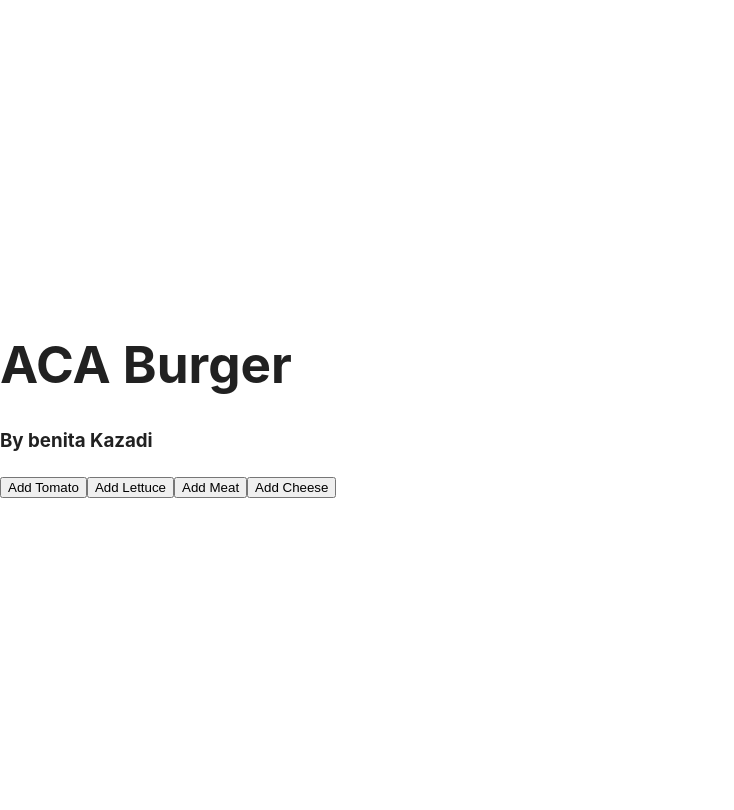
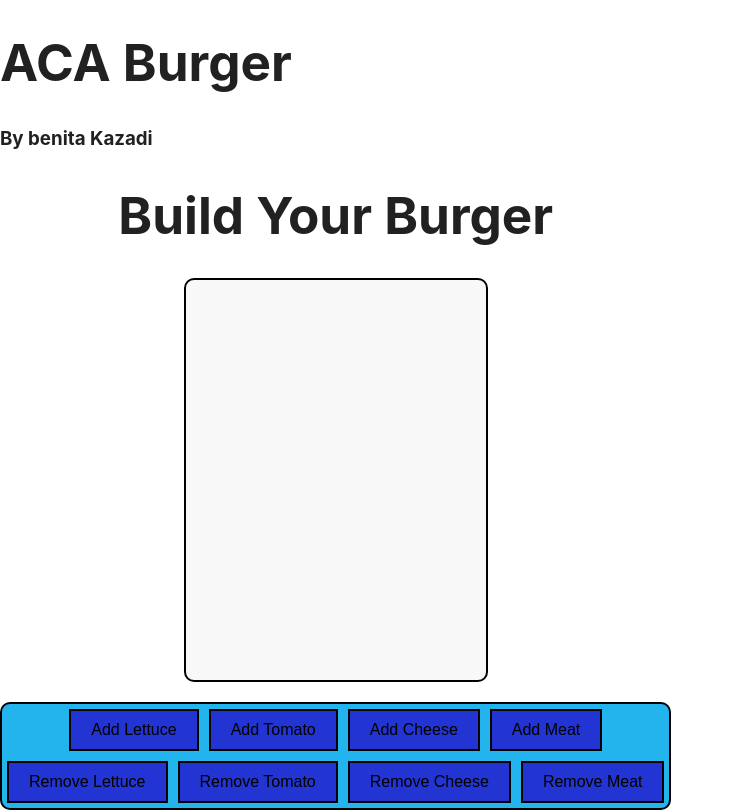
Before and after one commit to BKSoftwares21/ACA-react-burgers, a React (Vite) app: page / in a window 1280 px wide. Shown: the whole page, without its empty margins (0-734 px from the left). Built offline with nearby package versions, Linux system fonts and the light colour scheme.

Commit message:
added all the ingredients lacking bread

```diff
--- a/src/App.tsx
+++ b/src/App.tsx
@@ -1,20 +1,12 @@
+import React from 'react';
+import Burger from './components/Burger';
+const App:React.FC =() => {
+return (
+    <>
 
-import './components/BurgerStyles.css'
-function App() {
-
-
-  return (
-    <><h1>ACA Burger</h1>
+      <div className= 'App'><h1>ACA Burger</h1>
         <h3>By benita Kazadi</h3>
-      <div className= 'burgerdisplay'>
-
-
-
-<button>Add Tomato</button>
-<button>Add Lettuce</button>
-<button>Add Meat</button>
-<button>Add Cheese</button>
-
+      <Burger/>
       </div>
 
     </>
--- /dev/null
+++ b/src/components/Burger.tsx
@@ -0,0 +1,64 @@
+import React, { useState } from 'react';
+import './BurgerStyles.css';
+
+type Ingredients = {
+  lettuce: number;
+  tomato: number;
+  cheese: number;
+  meat: number;
+};
+
+const Burger: React.FC = () => {
+  const [ingredients, setIngredients] = useState<Ingredients>({
+    lettuce: 0,
+    tomato: 0,
+    cheese: 0,
+    meat: 0,
+  });
+
+  const addIngredient = (ingredient: keyof Ingredients) => {
+    setIngredients((prevIngredients) => ({
+      ...prevIngredients,
+      [ingredient]: prevIngredients[ingredient] + 1,
+    }));
+  };
+
+  const removeIngredient = (ingredient: keyof Ingredients) => {
+    setIngredients((prevIngredients) => ({
+      ...prevIngredients,
+      [ingredient]: Math.max(prevIngredients[ingredient] - 1, 0),
+    }));
+  };
+
+  const renderIngredients = () => {
+    return Object.entries(ingredients).map(([ingredient, quantity]) => {
+      return Array.from({ length: quantity }).map((_, index) => (
+        <div key={`${ingredient}-${index}`} className={`ingredient ${ingredient}`}>
+          {ingredient}
+        </div>
+      ));
+    });
+  };
+
+  return (
+    <div className="burger-container">
+      <h1>Build Your Burger</h1>
+      <div className="burger">
+        {renderIngredients()}
+      </div>
+      <div className="controls">
+        <button onClick={() => addIngredient('lettuce')}>Add Lettuce</button>
+        <button onClick={() => addIngredient('tomato')}>Add Tomato</button>
+        <button onClick={() => addIngredient('cheese')}>Add Cheese</button>
+        <button onClick={() => addIngredient('meat')}>Add Meat</button>
+        <br />
+        <button onClick={() => removeIngredient('lettuce')}>Remove Lettuce</button>
+        <button onClick={() => removeIngredient('tomato')}>Remove Tomato</button>
+        <button onClick={() => removeIngredient('cheese')}>Remove Cheese</button>
+        <button onClick={() => removeIngredient('meat')}>Remove Meat</button>
+      </div>
+    </div>
+  );
+};
+
+export default Burger;
--- a/src/components/BurgerStyles.css
+++ b/src/components/BurgerStyles.css
@@ -33,11 +33,18 @@
   }
 
   .meat {
-    background-color: #8b4513;
+    background-color: #693d1e;
   }
-
+  .controls{
+display: block;
+border: 2px solid #000000;
+border-radius: 10px;
+background-color: #23b4ee ;
+}
   .controls button {
     margin: 5px;
     padding: 10px 20px;
     font-size: 16px;
+   background-color: #2234d1;
+   border: 2px solid #000000;
   }
--- a/src/index.css
+++ b/src/index.css
@@ -7,10 +7,7 @@
   color: rgba(0, 0, 0, 0.87);
   background-color: #ffffff;
 
-  font-synthesis: none;
-  text-rendering: optimizeLegibility;
-  -webkit-font-smoothing: antialiased;
-  -moz-osx-font-smoothing: grayscale;
+
 }
 
 a {
```
